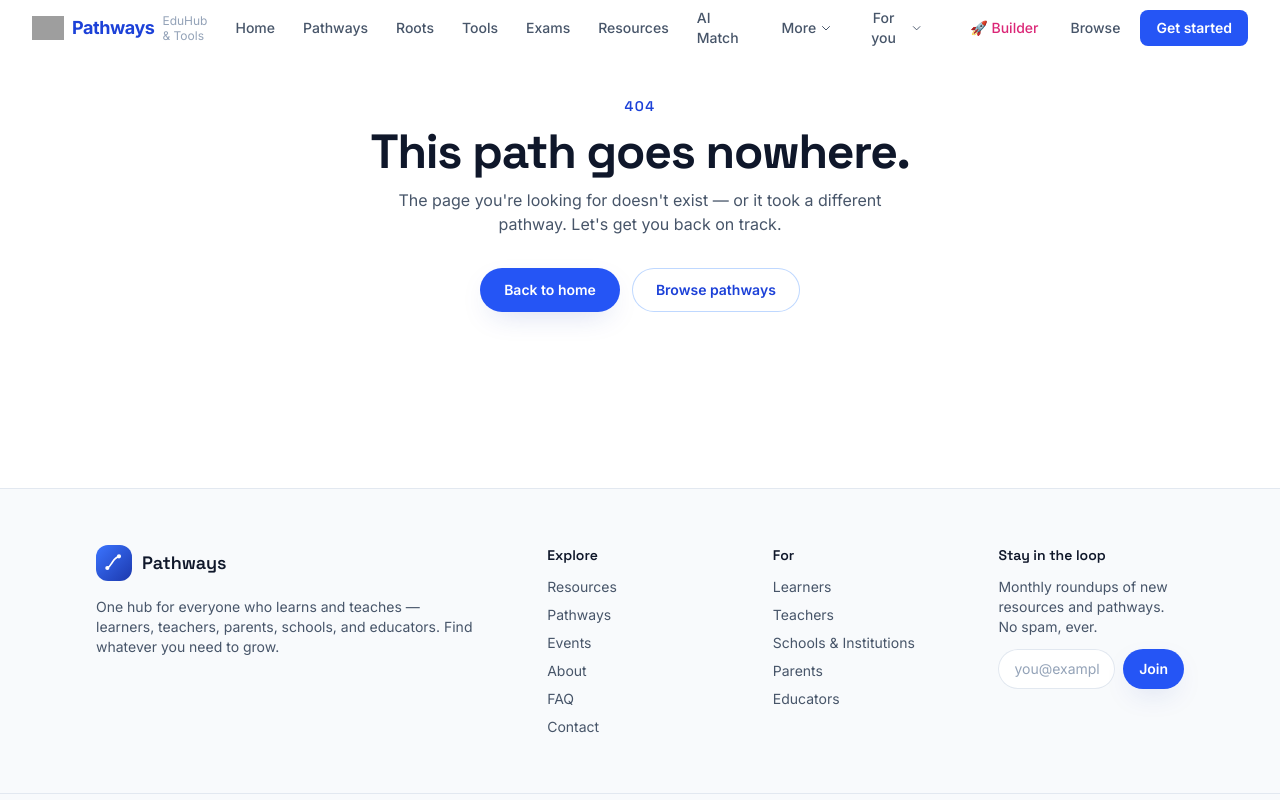
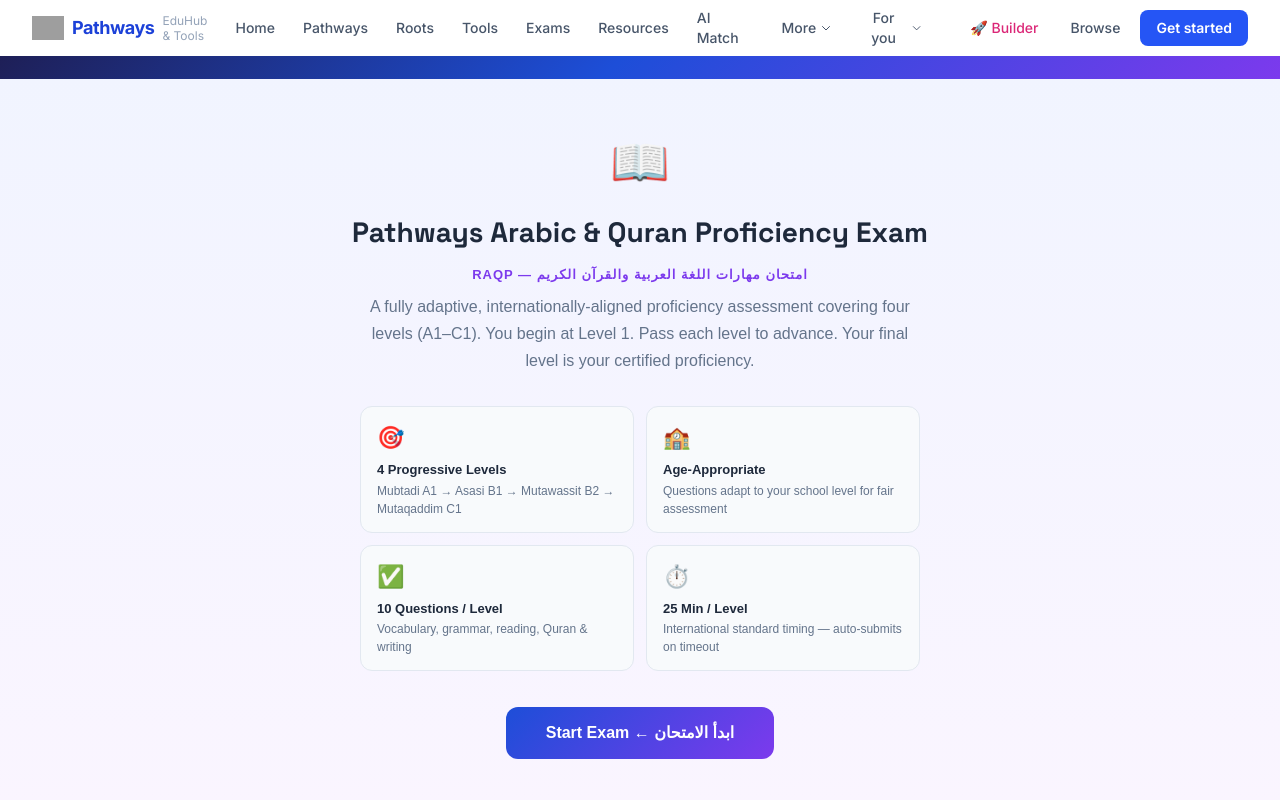
Before and after one commit to DinaElAhl/Pathways-, a React (Vite) app: page /pathways-exam in a window 1280 px wide. Shown: the top 800 px of the page. Built offline with nearby package versions, Linux system fonts and the light colour scheme; grey boxes are pictures that could not be loaded; the HTML template or start-up script is replaced by a standard one.

Commit message:
Add PathwaysExam route to App.jsx

```diff
--- a/src/App.jsx
+++ b/src/App.jsx
@@ -30,6 +30,7 @@
 import EduHub from './pages/EduHub'
 import AccreditedExams from './pages/AccreditedExams.jsx'
 import QuranExams from './pages/QuranExams.jsx'
+import PathwaysExam from './pages/PathwaysExam.jsx'
 
 export default function App() {
   return (
@@ -64,6 +65,7 @@
         <Route path="/contact" element={<Contact />} />
                 <Route path="/accredited-exams" element={<AccreditedExams />} />
         <Route path="/quran-exams" element={<QuranExams />} />
+        <Route path="/pathways-exam" element={<PathwaysExam />} />
         <Route path="*" element={<NotFound />} />
       </Route>
     </Routes>
```
